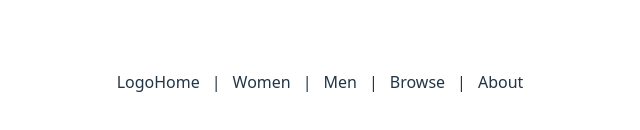
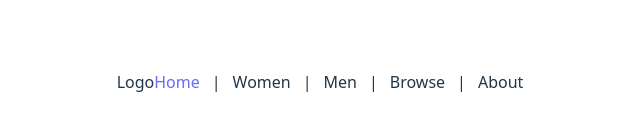
Before and after one commit to jauniew21/assign2, a React (Vite) app in the folder clothing-store-react-app/: page /home in a window 1280 px wide. Shown: the part 318-448 px from the top of the page, without its empty margins (320-960 px from the left). Built offline with nearby package versions, Linux system fonts and the light colour scheme.

Commit message:
amateur routing

```diff
--- a/clothing-store-react-app/src/App.jsx
+++ b/clothing-store-react-app/src/App.jsx
@@ -3,14 +3,15 @@ import reactLogo from './assets/react.svg'
 import viteLogo from '/vite.svg'
 import './App.css'
 import { Routes , Route } from 'react-router-dom'
-import Header from './components/header.jsx'
+import Header from './components/Header.jsx'
+import HomeView from './components/HomeView.jsx'
 
 function App() {
   return (
     <main>
       <Header />
       <Routes>
-        {/* Put Routes Here */}
+        <Route path="/home" element={HomeView}/>
       </Routes>
     </main>
   )
--- /dev/null
+++ b/clothing-store-react-app/src/components/HomeView.jsx
@@ -0,0 +1,9 @@
+
+
+const HomeView = (props) => {
+    return(<div>
+        <p>poopyhead</p>
+    </div>)
+}
+
+export default HomeView;
--- a/clothing-store-react-app/src/components/header.jsx
+++ b/clothing-store-react-app/src/components/header.jsx
@@ -1,13 +1,13 @@
-
+import { Link } from 'react-router-dom'
 
 const Header = (props) => {
-    return(<div className="flex justify-between">
-        <div className="">
+    return(<div className="flex">
+        <div className="flex justify-start">
             <p>Logo</p>
         </div>
 
-        <div className="flex gap-x-3">
-            <p>Home</p> <p>|</p>
+        <div className="flex justify-end gap-x-3">
+            <Link to="/home">Home</Link> <p>|</p>
             <p>Women</p> <p>|</p>
             <p>Men</p> <p>|</p>
             <p>Browse</p> <p>|</p>
```
